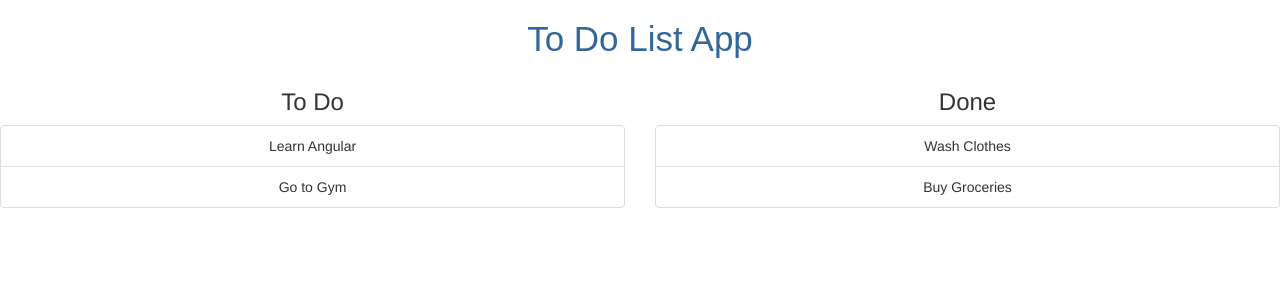
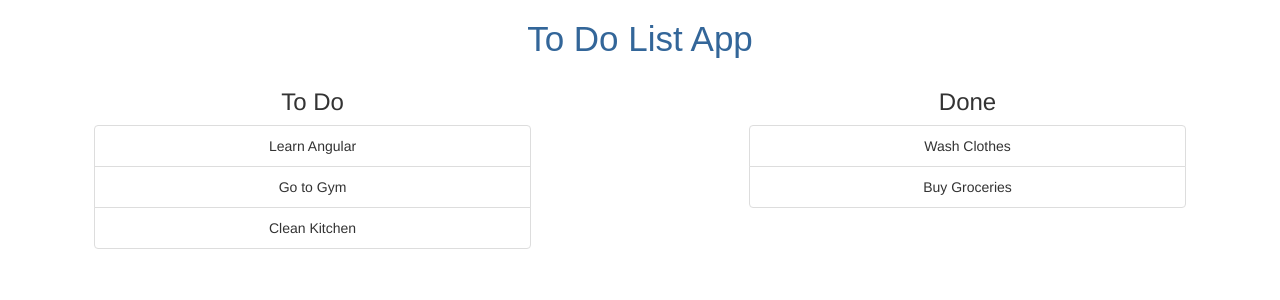
Before and after one commit to shashwat183/ToDoList-Angular, an Angular app: page / in a window 1280 px wide. Shown: the top 300 px of the page. Built offline with nearby package versions, Linux system fonts and the light colour scheme.

Commit message:
improved list style

```diff
--- a/src/app/app.module.ts
+++ b/src/app/app.module.ts
@@ -17,6 +17,8 @@ import { DoneComponent } from './done/done.component';
     AppRoutingModule
   ],
   providers: [],
-  bootstrap: [AppComponent]
+  bootstrap: [
+    AppComponent,
+  ]
 })
 export class AppModule { }
--- a/src/app/done/done.component.css
+++ b/src/app/done/done.component.css
@@ -1,3 +1,5 @@
 ul {
     list-style-type: none;
+    width: 70%;
+    margin: auto;
   }
--- a/src/app/todo/todo.component.css
+++ b/src/app/todo/todo.component.css
@@ -1,3 +1,5 @@
 ul {
     list-style-type: none;
+    width: 70%;
+    margin: auto;
   }
--- a/src/app/todo/todo.component.ts
+++ b/src/app/todo/todo.component.ts
@@ -11,6 +11,7 @@ export class TodoComponent implements OnInit {
   constructor() {
     this.todoTasks.push('Learn Angular');
     this.todoTasks.push('Go to Gym');
+    this.todoTasks.push('Clean Kitchen')
    }
 
   ngOnInit() {
```
Also changed, not shown: src/app/app.component.html (line endings or trailing spaces).
